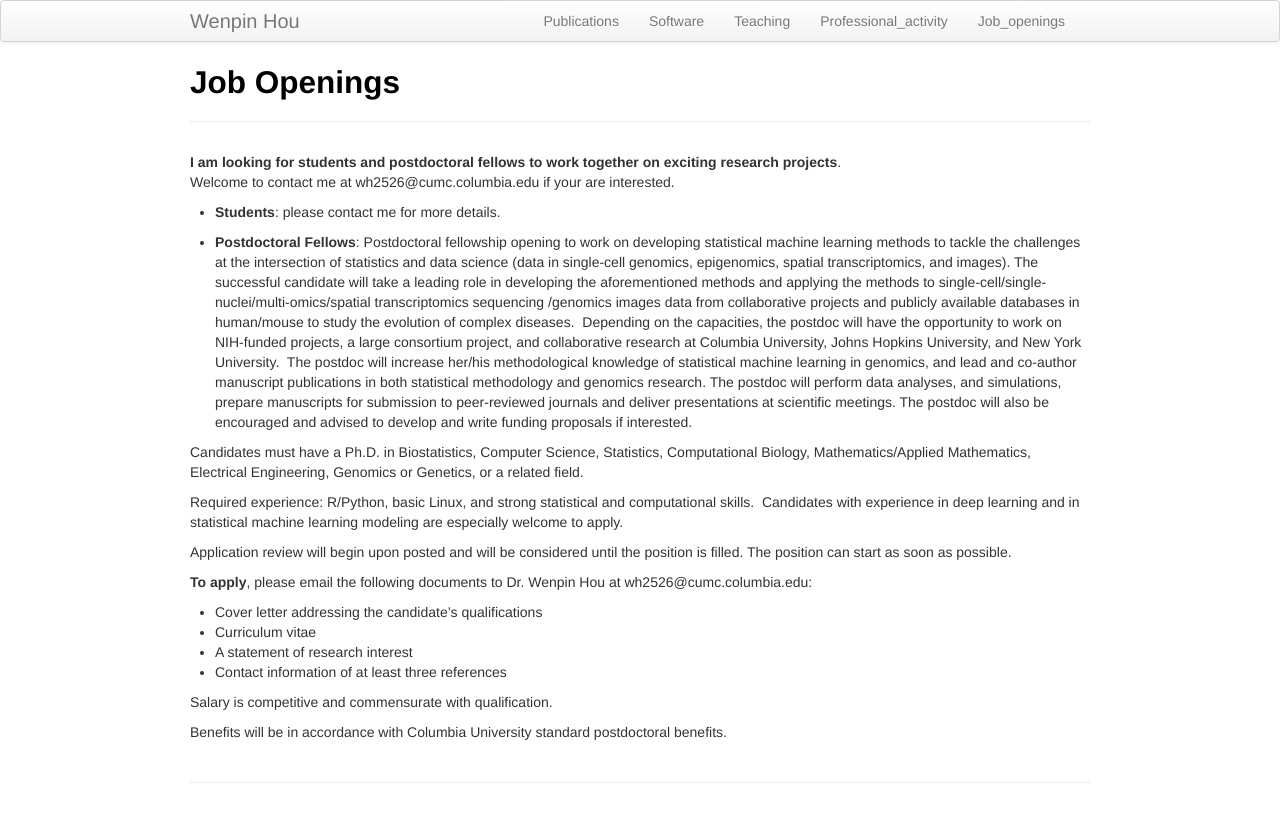
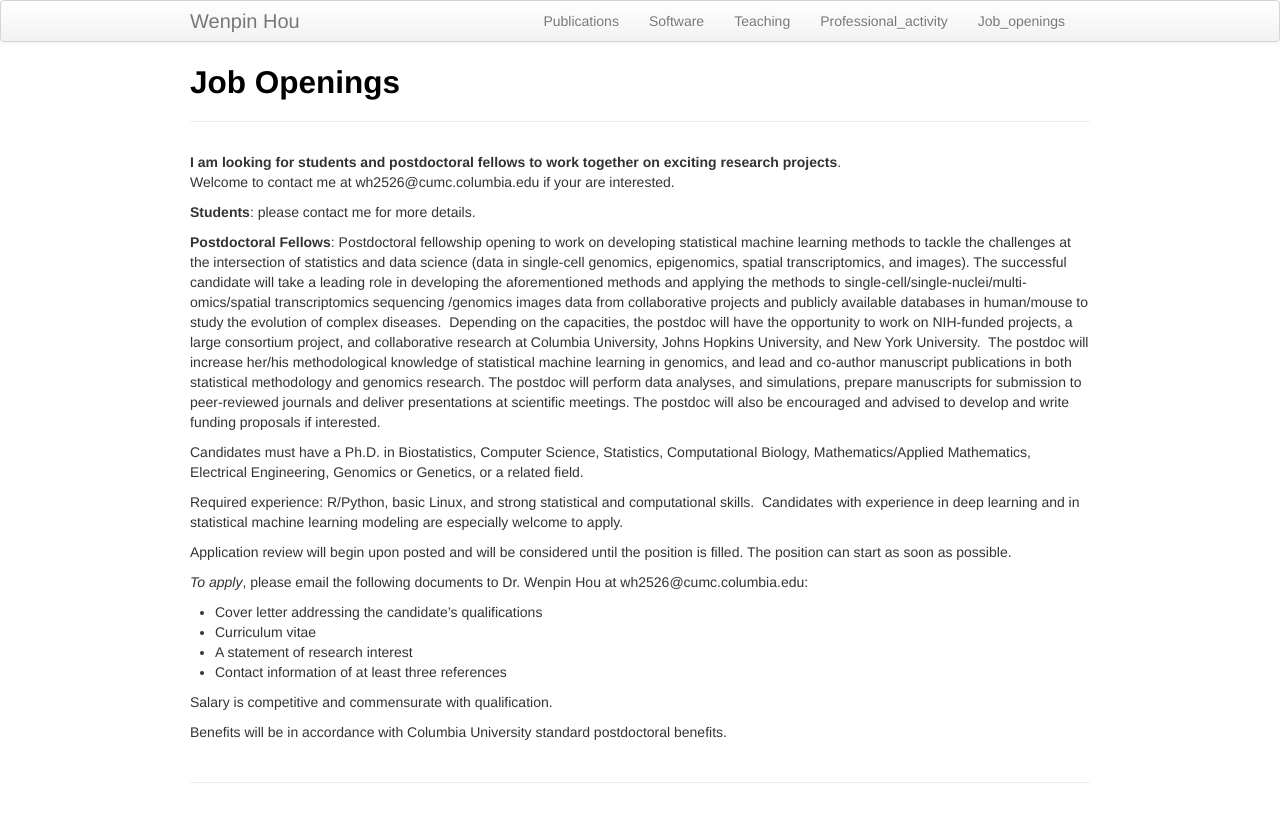
Before and after one commit to Winnie09/Wenpin_Hou, a Jekyll site: the page built from pages/job_openings.md, in a window 1280 px wide. Shown: the top 822 px of the page. Built offline with Jekyll 4.4.1, drawn with Linux system fonts in a browser that asks for light colours.

Commit message:
remove bullet points in job

```diff
--- a/pages/job_openings.md
+++ b/pages/job_openings.md
@@ -7,9 +7,9 @@
 **I am looking for students and postdoctoral fellows to work together on exciting research projects**.
 Welcome to contact me at wh2526@cumc.columbia.edu if your are interested.
 
-- **Students**: please contact me for more details.
+**Students**: please contact me for more details.
 
-- **Postdoctoral Fellows**: Postdoctoral fellowship opening to work on developing statistical machine learning methods to tackle the challenges at the intersection of statistics and data science (data in single-cell genomics, epigenomics, spatial transcriptomics, and images). The successful candidate will take a leading role in developing the aforementioned methods and applying the methods to single-cell/single-nuclei/multi-omics/spatial transcriptomics sequencing /genomics images data from collaborative projects and publicly available databases in human/mouse to study the evolution of complex diseases.  Depending on the capacities, the postdoc will have the opportunity to work on NIH-funded projects, a large consortium project, and collaborative research at Columbia University, Johns Hopkins University, and New York University.  The postdoc will increase her/his methodological knowledge of statistical machine learning in genomics, and lead and co-author manuscript publications in both statistical methodology and genomics research. The postdoc will perform data analyses, and simulations, prepare manuscripts for submission to peer-reviewed journals and deliver presentations at scientific meetings. The postdoc will also be encouraged and advised to develop and write funding proposals if interested.
+**Postdoctoral Fellows**: Postdoctoral fellowship opening to work on developing statistical machine learning methods to tackle the challenges at the intersection of statistics and data science (data in single-cell genomics, epigenomics, spatial transcriptomics, and images). The successful candidate will take a leading role in developing the aforementioned methods and applying the methods to single-cell/single-nuclei/multi-omics/spatial transcriptomics sequencing /genomics images data from collaborative projects and publicly available databases in human/mouse to study the evolution of complex diseases.  Depending on the capacities, the postdoc will have the opportunity to work on NIH-funded projects, a large consortium project, and collaborative research at Columbia University, Johns Hopkins University, and New York University.  The postdoc will increase her/his methodological knowledge of statistical machine learning in genomics, and lead and co-author manuscript publications in both statistical methodology and genomics research. The postdoc will perform data analyses, and simulations, prepare manuscripts for submission to peer-reviewed journals and deliver presentations at scientific meetings. The postdoc will also be encouraged and advised to develop and write funding proposals if interested.
 
 Candidates must have a Ph.D. in Biostatistics, Computer Science, Statistics, Computational Biology, Mathematics/Applied Mathematics, Electrical Engineering,  Genomics or Genetics, or a related field.
 
@@ -17,7 +17,7 @@
 
 Application review will begin upon posted and will be considered until the position is filled. The position can start as soon as possible.
 
-**To apply**, please email the following documents to Dr. Wenpin Hou at wh2526@cumc.columbia.edu:
+*To apply*, please email the following documents to Dr. Wenpin Hou at wh2526@cumc.columbia.edu:
 + Cover letter addressing the candidate’s qualifications
 + Curriculum vitae
 + A statement of research interest
```
